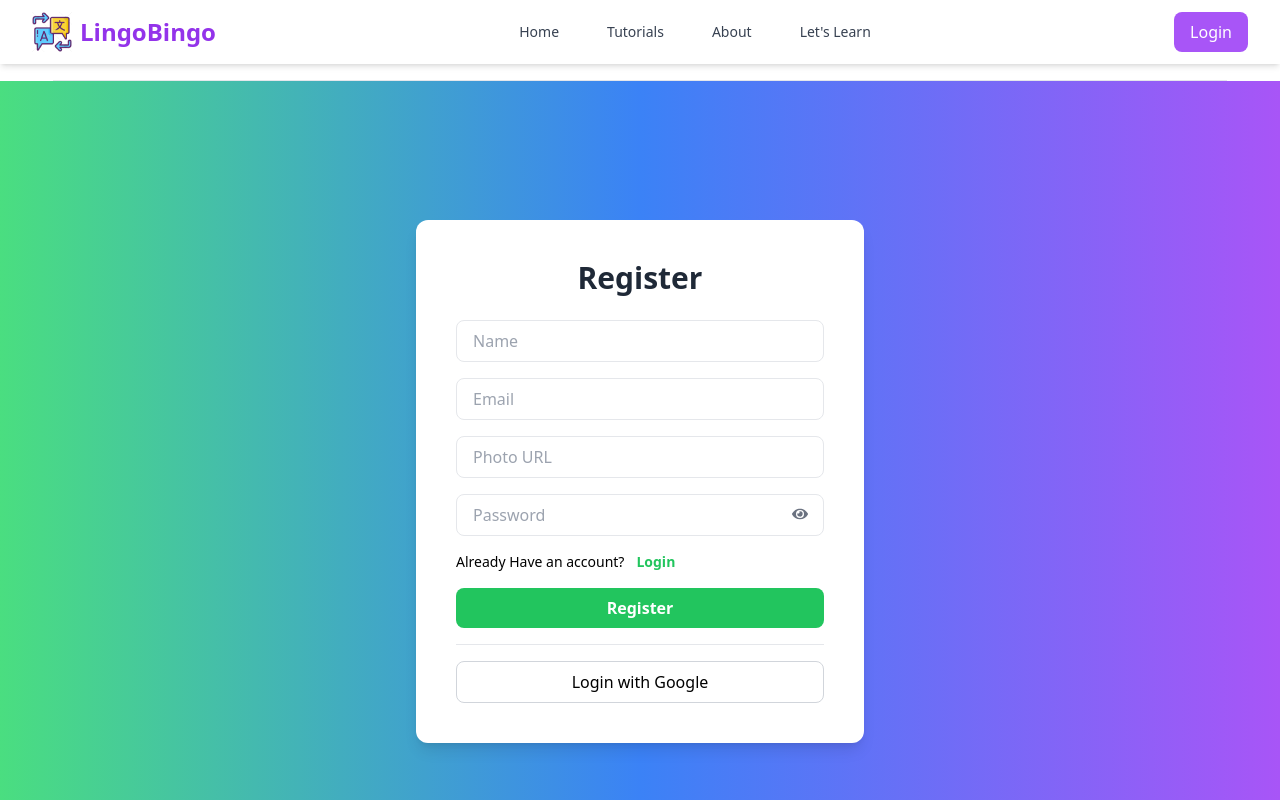
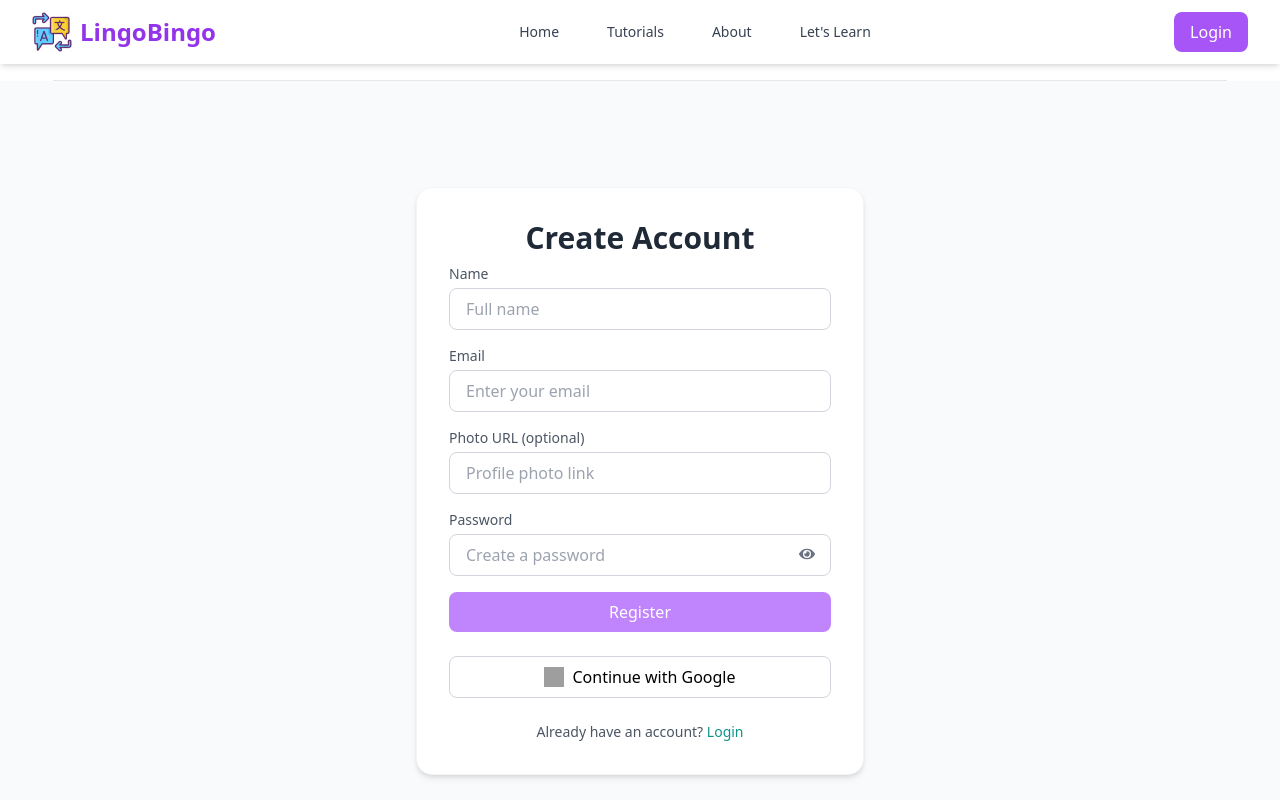
Before and after one commit to atikroman2019/Lingo-Bingo-A-Vocabulary-Learning-Application, a React (Vite) app: page /register in a window 1280 px wide. Shown: the top 800 px of the page. Built offline with nearby package versions, Linux system fonts and the light colour scheme; no server answers; grey boxes are pictures that could not be loaded.

Commit message:
Register Page Redisgned

```diff
--- a/src/Pages/Register.jsx
+++ b/src/Pages/Register.jsx
@@ -23,7 +23,9 @@ const Register = () => {
   const handleSubmit = async (e) => {
     e.preventDefault();
     if (!validatePassword(password)) {
-            toast.error("Password must be at least 6 characters and include uppercase & lowercase letters");
+      toast.error(
+        "Password must be at least 6 characters and include uppercase & lowercase letters"
+      );
       return;
     }
     try {
@@ -46,38 +48,57 @@ const Register = () => {
   };
 
   return (
-        <div className="flex items-center justify-center min-h-screen bg-gradient-to-r from-green-400 via-blue-500 to-purple-500">
-            <div className="bg-white rounded-xl shadow-lg p-10 w-full max-w-md">
-                <h2 className="text-3xl font-bold mb-6 text-center text-gray-800">Register</h2>
+    <div className="flex items-center justify-center min-h-screen bg-gray-50">
+      <div className="bg-white rounded-2xl shadow-md p-8 w-full max-w-md border border-gray-100">
+        <h2 className="text-3xl font-semibold mb-2 text-center text-gray-800">
+          Create Account
+        </h2>
+
         <form onSubmit={handleSubmit} className="space-y-4">
+          <div>
+            <label className="block text-sm text-gray-600 mb-1">Name</label>
             <input
               type="text"
-                        placeholder="Name"
-                        className="w-full px-4 py-2 border rounded-lg focus:outline-none focus:ring-2 focus:ring-green-400"
+              placeholder="Full name"
+              className="w-full px-4 py-2 border border-gray-300 rounded-lg focus:outline-none focus:ring-2 focus:ring-teal-400"
               value={name}
               onChange={(e) => setName(e.target.value)}
               required
             />
+          </div>
+
+          <div>
+            <label className="block text-sm text-gray-600 mb-1">Email</label>
             <input
               type="email"
-                        placeholder="Email"
-                        className="w-full px-4 py-2 border rounded-lg focus:outline-none focus:ring-2 focus:ring-green-400"
+              placeholder="Enter your email"
+              className="w-full px-4 py-2 border border-gray-300 rounded-lg focus:outline-none focus:ring-2 focus:ring-teal-400"
               value={email}
               onChange={(e) => setEmail(e.target.value)}
               required
             />
+          </div>
+
+          <div>
+            <label className="block text-sm text-gray-600 mb-1">
+              Photo URL (optional)
+            </label>
             <input
               type="text"
-                        placeholder="Photo URL"
-                        className="w-full px-4 py-2 border rounded-lg focus:outline-none focus:ring-2 focus:ring-green-400"
+              placeholder="Profile photo link"
+              className="w-full px-4 py-2 border border-gray-300 rounded-lg focus:outline-none focus:ring-2 focus:ring-teal-400"
               value={photoURL}
               onChange={(e) => setPhotoURL(e.target.value)}
             />
+          </div>
+
+          <div>
+            <label className="block text-sm text-gray-600 mb-1">Password</label>
             <div className="relative">
               <input
                 type={showPassword ? "text" : "password"}
-                            placeholder="Password"
-                            className="w-full px-4 py-2 border rounded-lg focus:outline-none focus:ring-2 focus:ring-purple-400"
+                placeholder="Create a password"
+                className="w-full px-4 py-2 border border-gray-300 rounded-lg focus:outline-none focus:ring-2 focus:ring-teal-400"
                 value={password}
                 onChange={(e) => setPassword(e.target.value)}
                 required
@@ -89,18 +110,39 @@ const Register = () => {
                 {showPassword ? <FaEyeSlash /> : <FaEye />}
               </span>
             </div>
-                    <div className="flex gap-3 text-sm">
-                        <p>Already Have an account?</p> <Link className="text-green-500 hover:underline" to="/login"><span className="font-semibold">Login</span></Link>
           </div>
-                    <button className="w-full bg-green-500 hover:bg-green-600 text-white py-2 rounded-lg transition"><span className="font-semibold">Register</span></button>
+
+          <button
+            type="submit"
+            className="w-full bg-purple-400 hover:bg-purple-600 text-white font-medium py-2 rounded-lg transition"
+          >
+            Register
+          </button>
         </form>
-                <hr className="my-4" />
+
+        <div className="mt-6">
           <button
             onClick={handleGoogle}
             className="w-full border border-gray-300 py-2 rounded-lg flex items-center justify-center hover:bg-gray-100 transition"
           >
-                    Login with Google
+            <img
+              src="https://www.svgrepo.com/show/475656/google-color.svg"
+              alt="Google"
+              className="w-5 h-5 mr-2"
+            />
+            Continue with Google
           </button>
+        </div>
+
+        <div className="text-center mt-6 text-sm text-gray-600">
+          Already have an account?{" "}
+          <Link
+            to="/login"
+            className="text-teal-600 font-medium hover:underline"
+          >
+            Login
+          </Link>
+        </div>
       </div>
     </div>
   );
```
Lines whose indentation alone changed are shown as unchanged.
